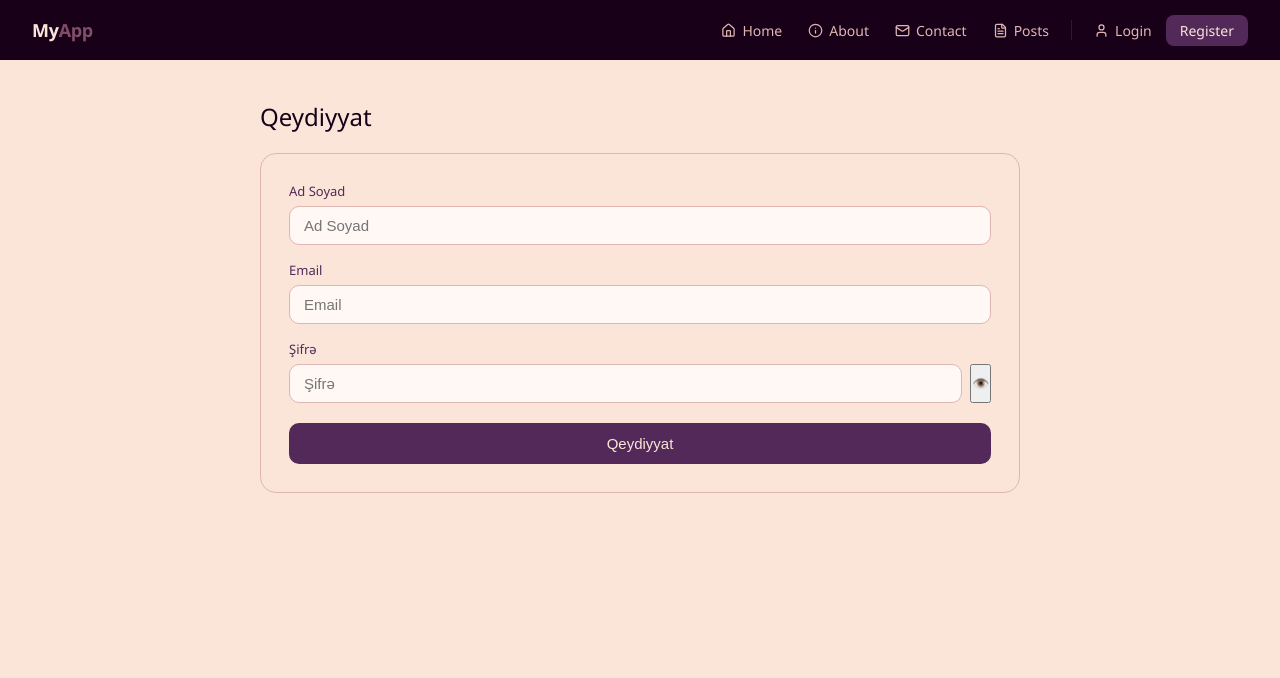
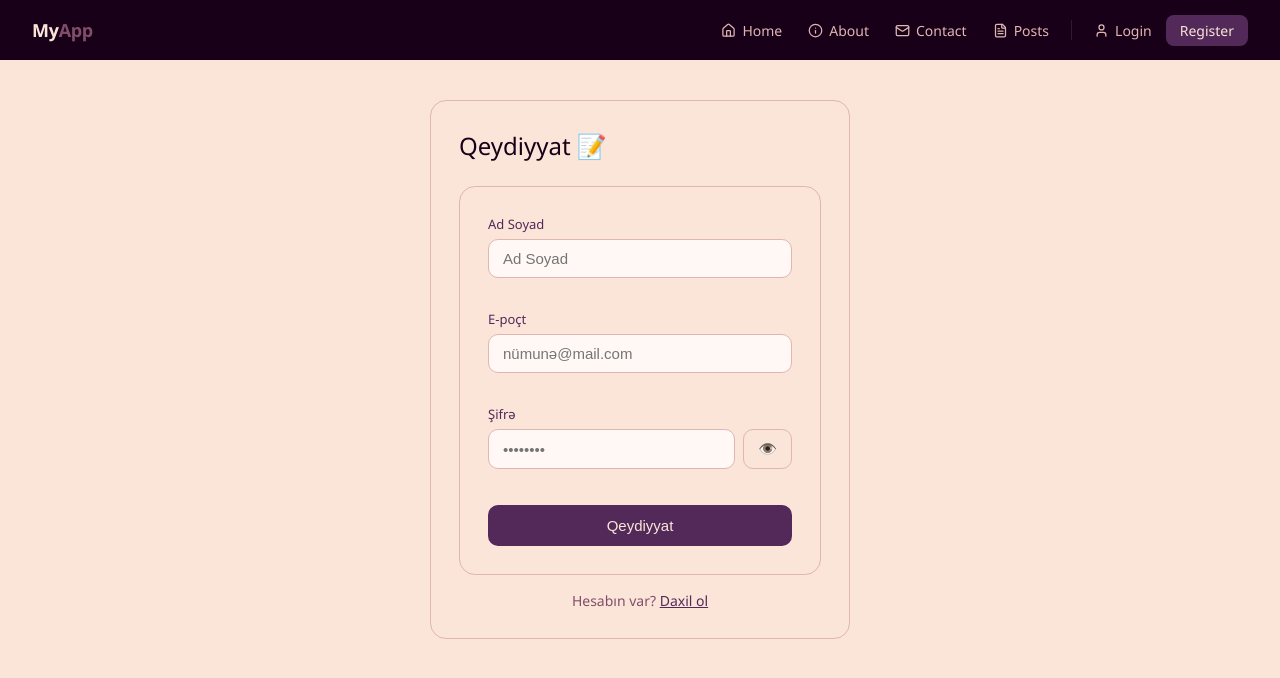
Before and after one commit to shabising/react-auth-app, a React (Vite) app: page /register in a window 1280 px wide. Shown: the top 678 px of the page. Built offline with nearby package versions, Linux system fonts and the light colour scheme.

Commit message:
Translate all pages to Azerbaijani and improve UI

```diff
--- a/src/api/axiosInstance.js
+++ b/src/api/axiosInstance.js
@@ -2,7 +2,7 @@ import axios from "axios";
 import { useAuthStore } from "../store/authStore";
 
 const api = axios.create({
-  baseURL: "https://front-task-y34u.onrender.com",
+  baseURL: "",
 });
 
 api.interceptors.request.use(
--- a/src/pages/Login.jsx
+++ b/src/pages/Login.jsx
@@ -3,7 +3,7 @@ import { useForm } from "react-hook-form";
 import { z } from "zod";
 import { zodResolver } from "@hookform/resolvers/zod";
 import { useMutation } from "@tanstack/react-query";
-import { useNavigate } from "react-router-dom";
+import { useNavigate, Link } from "react-router-dom";
 import { useAuthStore } from "../store/authStore";
 import api from "../api/axiosInstance";
 import toast from "react-hot-toast";
@@ -23,8 +23,7 @@ export default function Login() {
   });
 
   const mutation = useMutation({
-    mutationFn: (data) =>
-      api.post("/api/auth/login", data).then((r) => r.data),
+    mutationFn: (data) => api.post("/api/auth/login", data).then((r) => r.data),
     onSuccess: (data) => {
       login(data.user, data.token);
       toast.success("Uğurla daxil oldunuz!");
@@ -36,44 +35,33 @@ export default function Login() {
   });
 
   return (
-    <div style={{ maxWidth: "400px", margin: "0 auto", padding: "20px" }}>
-      <h2>Daxil ol</h2>
+    <div style={{ maxWidth: "420px", margin: "0 auto" }}>
+      <div className="card">
+        <h2 style={{ marginBottom: "24px", fontSize: "24px" }}>Daxil ol 👋</h2>
         <form onSubmit={handleSubmit((d) => mutation.mutate(d))}>
-        <div style={{ marginBottom: "12px" }}>
-          <label htmlFor="email">Email</label>
-          <input
-            id="email"
-            {...register("email")}
-            placeholder="Email"
-            type="email"
-            style={{ display: "block", width: "100%", padding: "8px", marginTop: "4px" }}
-          />
-          {errors.email && <p style={{ color: "red" }}>{errors.email.message}</p>}
+          <div style={{ marginBottom: "16px" }}>
+            <label htmlFor="email">E-poçt</label>
+            <input id="email" {...register("email")} placeholder="nümunə@mail.com" type="email" />
+            {errors.email && <p className="error-text">{errors.email.message}</p>}
           </div>
-        <div style={{ marginBottom: "12px" }}>
+          <div style={{ marginBottom: "16px" }}>
             <label htmlFor="password">Şifrə</label>
-          <div style={{ display: "flex", gap: "8px", marginTop: "4px" }}>
-            <input
-              id="password"
-              {...register("password")}
-              type={showPassword ? "text" : "password"}
-              placeholder="Şifrə"
-              style={{ flex: 1, padding: "8px" }}
-            />
-            <button
-              type="button"
-              onClick={() => setShowPassword(!showPassword)}
-              aria-label="Şifrəni göstər/gizlət"
-            >
+            <div style={{ display: "flex", gap: "8px" }}>
+              <input id="password" {...register("password")} type={showPassword ? "text" : "password"} placeholder="••••••••" style={{ flex: 1 }} />
+              <button type="button" className="password-toggle" onClick={() => setShowPassword(!showPassword)}>
                 {showPassword ? "🙈" : "👁️"}
               </button>
             </div>
-          {errors.password && <p style={{ color: "red" }}>{errors.password.message}</p>}
+            {errors.password && <p className="error-text">{errors.password.message}</p>}
           </div>
-        <button type="submit" disabled={mutation.isPending} style={{ width: "100%", padding: "8px" }}>
+          <button type="submit" disabled={mutation.isPending}>
             {mutation.isPending ? "Giriş edilir..." : "Daxil ol"}
           </button>
         </form>
+        <p style={{ marginTop: "16px", fontSize: "14px", color: "#824D69", textAlign: "center" }}>
+          Hesabın yoxdur? <Link to="/register" style={{ color: "#522959", fontWeight: 500 }}>Qeydiyyat</Link>
+        </p>
+      </div>
     </div>
   );
 }
--- a/src/pages/MyPostDetail.jsx
+++ b/src/pages/MyPostDetail.jsx
@@ -9,9 +9,12 @@ export default function MyPostDetail() {
   const post = getPostById(id);
 
   if (!post) return (
-    <div>
-      <p>Post tapılmadı!</p>
-      <Link to="/posts">← Geri qayıt</Link>
+    <div className="card" style={{ textAlign: "center", padding: "48px 20px" }}>
+      <p style={{ fontSize: "40px" }}>📭</p>
+      <h3 style={{ margin: "16px 0 8px" }}>Post tapılmadı</h3>
+      <Link to="/posts" className="btn-primary" style={{ display: "inline-block", marginTop: "8px" }}>
+        ← Geri qayıt
+      </Link>
     </div>
   );
 
@@ -22,16 +25,15 @@ export default function MyPostDetail() {
   };
 
   return (
-    <div>
-      <Link to="/posts">← Geri qayıt</Link>
-      <h2>{post.title}</h2>
-      <p>{post.content}</p>
-      <small>{new Date(post.createdAt).toLocaleDateString()}</small>
+    <div className="card">
+      <Link to="/posts" style={{ color: "#824D69", fontSize: "14px", textDecoration: "none" }}>
+        ← Geri qayıt
+      </Link>
+      <h2 style={{ margin: "16px 0 12px", fontSize: "24px" }}>{post.title}</h2>
+      <p style={{ color: "#522959", lineHeight: "1.7", marginBottom: "16px" }}>{post.content}</p>
+      <small style={{ color: "#824D69" }}>{new Date(post.createdAt).toLocaleDateString("az-AZ")}</small>
       <br />
-      <button
-        onClick={handleDelete}
-        style={{ color: "red", marginTop: "16px" }}
-      >
+      <button className="delete-btn" onClick={handleDelete} style={{ marginTop: "20px" }}>
         Postu sil
       </button>
     </div>
--- a/src/pages/NotFound.jsx
+++ b/src/pages/NotFound.jsx
@@ -2,10 +2,12 @@ import { Link } from "react-router-dom";
 
 export default function NotFound() {
   return (
-    <div>
-      <h1>404 - Səhifə tapılmadı</h1>
-      <p>Belə bir route mövcud deyilsə göstərilir.</p>
-      <Link to="/">Ana səhifəyə qayıt</Link>
+    <div className="not-found">
+      <h1>404</h1>
+      <p>Axtardığın səhifə tapılmadı.</p>
+      <Link to="/" className="btn-primary" style={{ display: "inline-block", marginTop: "8px" }}>
+        Ana səhifəyə qayıt
+      </Link>
     </div>
   );
 }
--- a/src/pages/Profile.jsx
+++ b/src/pages/Profile.jsx
@@ -3,20 +3,25 @@ import { QUERY_KEYS } from "../hooks/useQueryKeys";
 import api from "../api/axiosInstance";
 
 export default function Profile() {
-  const { data, isLoading, isError, error } = useQuery({
+  const { data, isLoading } = useQuery({
     queryKey: QUERY_KEYS.profile,
     queryFn: () => api.get("/api/user/profile").then((r) => r.data),
   });
 
-  if (isLoading) return <p>Yüklənir...</p>;
-  if (isError) return <p>{error?.response?.data?.message || "Xəta baş verdi, yenidən cəhd edin."}</p>;
-
   return (
-    <div>
-      <h2>Profil</h2>
-      <p><strong>Ad:</strong> {data?.user?.name}</p>
-      <p><strong>Email:</strong> {data?.user?.email}</p>
-      <p><strong>ID:</strong> {data?.user?.id}</p>
+    <div className="card">
+      <h2 style={{ fontSize: "24px", marginBottom: "24px" }}>Profil 👤</h2>
+      {isLoading ? (
+        <div style={{ textAlign: "center", padding: "20px" }}>
+          <div className="spinner" />
+        </div>
+      ) : (
+        <div className="profile-info">
+          <p><strong>Ad:</strong> {data?.user?.name || "—"}</p>
+          <p><strong>E-poçt:</strong> {data?.user?.email || "—"}</p>
+          <p><strong>ID:</strong> {data?.user?.id || "—"}</p>
+        </div>
+      )}
     </div>
   );
 }
--- a/src/pages/Register.jsx
+++ b/src/pages/Register.jsx
@@ -3,7 +3,7 @@ import { useForm } from "react-hook-form";
 import { z } from "zod";
 import { zodResolver } from "@hookform/resolvers/zod";
 import { useMutation } from "@tanstack/react-query";
-import { useNavigate } from "react-router-dom";
+import { useNavigate, Link } from "react-router-dom";
 import api from "../api/axiosInstance";
 import toast from "react-hot-toast";
 
@@ -34,51 +34,38 @@ export default function Register() {
   });
 
   return (
-    <div>
-      <h2>Qeydiyyat</h2>
+    <div style={{ maxWidth: "420px", margin: "0 auto" }}>
+      <div className="card">
+        <h2 style={{ marginBottom: "24px", fontSize: "24px" }}>Qeydiyyat 📝</h2>
         <form onSubmit={handleSubmit((d) => mutation.mutate(d))}>
-        <div>
+          <div style={{ marginBottom: "16px" }}>
             <label htmlFor="name">Ad Soyad</label>
-          <input
-            id="name"
-            {...register("name")}
-            placeholder="Ad Soyad"
-          />
-          {errors.name && <p style={{ color: "red" }}>{errors.name.message}</p>}
+            <input id="name" {...register("name")} placeholder="Ad Soyad" />
+            {errors.name && <p className="error-text">{errors.name.message}</p>}
           </div>
-        <div>
-          <label htmlFor="email">Email</label>
-          <input
-            id="email"
-            {...register("email")}
-            placeholder="Email"
-            type="email"
-          />
-          {errors.email && <p style={{ color: "red" }}>{errors.email.message}</p>}
+          <div style={{ marginBottom: "16px" }}>
+            <label htmlFor="email">E-poçt</label>
+            <input id="email" {...register("email")} placeholder="nümunə@mail.com" type="email" />
+            {errors.email && <p className="error-text">{errors.email.message}</p>}
           </div>
-        <div>
+          <div style={{ marginBottom: "16px" }}>
             <label htmlFor="password">Şifrə</label>
             <div style={{ display: "flex", gap: "8px" }}>
-            <input
-              id="password"
-              {...register("password")}
-              type={showPassword ? "text" : "password"}
-              placeholder="Şifrə"
-            />
-            <button
-              type="button"
-              onClick={() => setShowPassword(!showPassword)}
-              aria-label="Şifrəni göstər/gizlət"
-            >
+              <input id="password" {...register("password")} type={showPassword ? "text" : "password"} placeholder="••••••••" style={{ flex: 1 }} />
+              <button type="button" className="password-toggle" onClick={() => setShowPassword(!showPassword)}>
                 {showPassword ? "🙈" : "👁️"}
               </button>
             </div>
-          {errors.password && <p style={{ color: "red" }}>{errors.password.message}</p>}
+            {errors.password && <p className="error-text">{errors.password.message}</p>}
           </div>
           <button type="submit" disabled={mutation.isPending}>
             {mutation.isPending ? "Göndərilir..." : "Qeydiyyat"}
           </button>
         </form>
+        <p style={{ marginTop: "16px", fontSize: "14px", color: "#824D69", textAlign: "center" }}>
+          Hesabın var? <Link to="/login" style={{ color: "#522959", fontWeight: 500 }}>Daxil ol</Link>
+        </p>
+      </div>
     </div>
   );
 }
--- a/src/pages/Settings.jsx
+++ b/src/pages/Settings.jsx
@@ -17,14 +17,11 @@ export default function Settings() {
 
   const { register, handleSubmit, formState: { errors } } = useForm({
     resolver: zodResolver(schema),
-    defaultValues: {
-      name: user?.name || "",
-    },
+    defaultValues: { name: user?.name || "" },
   });
 
   const mutation = useMutation({
-    mutationFn: (data) =>
-      api.put("/api/user/settings", data).then((r) => r.data),
+    mutationFn: (data) => api.put("/api/user/settings", data).then((r) => r.data),
     onMutate: async (newData) => {
       await queryClient.cancelQueries(QUERY_KEYS.profile);
       const prev = queryClient.getQueryData(QUERY_KEYS.profile);
@@ -47,22 +44,20 @@ export default function Settings() {
   });
 
   return (
-    <div>
-      <h2>Tənzimləmələr</h2>
+    <div style={{ maxWidth: "420px", margin: "0 auto" }}>
+      <div className="card">
+        <h2 style={{ fontSize: "24px", marginBottom: "24px" }}>Tənzimləmələr ⚙️</h2>
         <form onSubmit={handleSubmit((d) => mutation.mutate(d))}>
-        <div>
-          <label htmlFor="name">Ad</label>
-          <input
-            id="name"
-            {...register("name")}
-            placeholder="Yeni ad"
-          />
-          {errors.name && <p style={{ color: "red" }}>{errors.name.message}</p>}
+          <div style={{ marginBottom: "16px" }}>
+            <label htmlFor="name">Yeni ad</label>
+            <input id="name" {...register("name")} placeholder="Adınızı daxil edin" />
+            {errors.name && <p className="error-text">{errors.name.message}</p>}
           </div>
           <button type="submit" disabled={mutation.isPending}>
             {mutation.isPending ? "Saxlanılır..." : "Yadda saxla"}
           </button>
         </form>
       </div>
+    </div>
   );
 }
```
Also changed, not shown: src/pages/AuthError.jsx (+9 -4 lines). Lines whose indentation alone changed are shown as unchanged.
